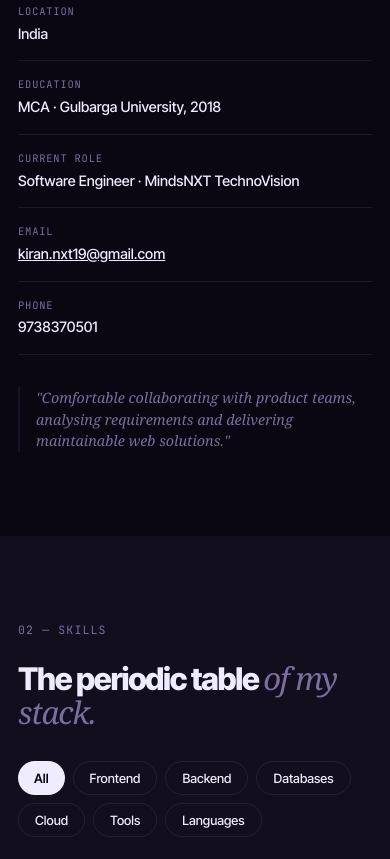
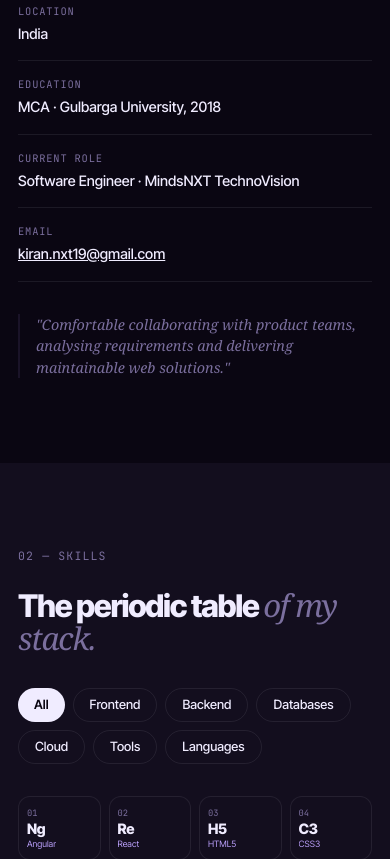
Before and after one commit to kirannxt/kiran-kumar.in, a Next.js app in the folder portfolio/: page / in a window 390 px wide. Shown: the part 2121-2980 px from the top of the page. Built offline with nearby package versions, Linux system fonts and the light colour scheme.

Commit message:
Remove phone number from portfolio

```diff
--- a/portfolio/src/components/sections/About.tsx
+++ b/portfolio/src/components/sections/About.tsx
@@ -445,7 +445,6 @@ export default function About() {
                 ["Education", "MCA · Gulbarga University, 2018"],
                 ["Current role", `${PROFILE.role} · MindsNXT TechnoVision`],
                 ["Email", PROFILE.email],
-                ["Phone", PROFILE.phone],
               ].map(([k, v]) => (
                 <div
                   key={k}
@@ -473,8 +472,6 @@ export default function About() {
                       <a href={`mailto:${v}`} style={{ textDecoration: "underline" }}>
                         {v}
                       </a>
-                    ) : k === "Phone" ? (
-                      <a href={PROFILE.phoneHref}>{v}</a>
                     ) : (
                       v
                     )}
--- a/portfolio/src/components/sections/Contact.tsx
+++ b/portfolio/src/components/sections/Contact.tsx
@@ -355,12 +355,6 @@ export default function Contact() {
             </button>
           </div>
 
-          {/* Phone */}
-          <div className="rv" style={{ "--i": 4 } as React.CSSProperties}>
-            <a href={PROFILE.phoneHref} style={{ fontSize: "1rem", fontWeight: 600, color: "var(--mute)" }}>
-              {PROFILE.phone}
-            </a>
-          </div>
         </div>
       </div>
 
--- a/portfolio/src/lib/data.ts
+++ b/portfolio/src/lib/data.ts
@@ -8,8 +8,6 @@ export const PROFILE = {
   role: "Software Engineer",
   roleAlt: "Full Stack Developer",
   email: "kiran.nxt19@gmail.com",
-  phone: "9738370501",
-  phoneHref: "tel:+919738370501",
   location: "India",
   github: "",          // not present in résumé
   linkedin: "",        // not present in résumé
```
